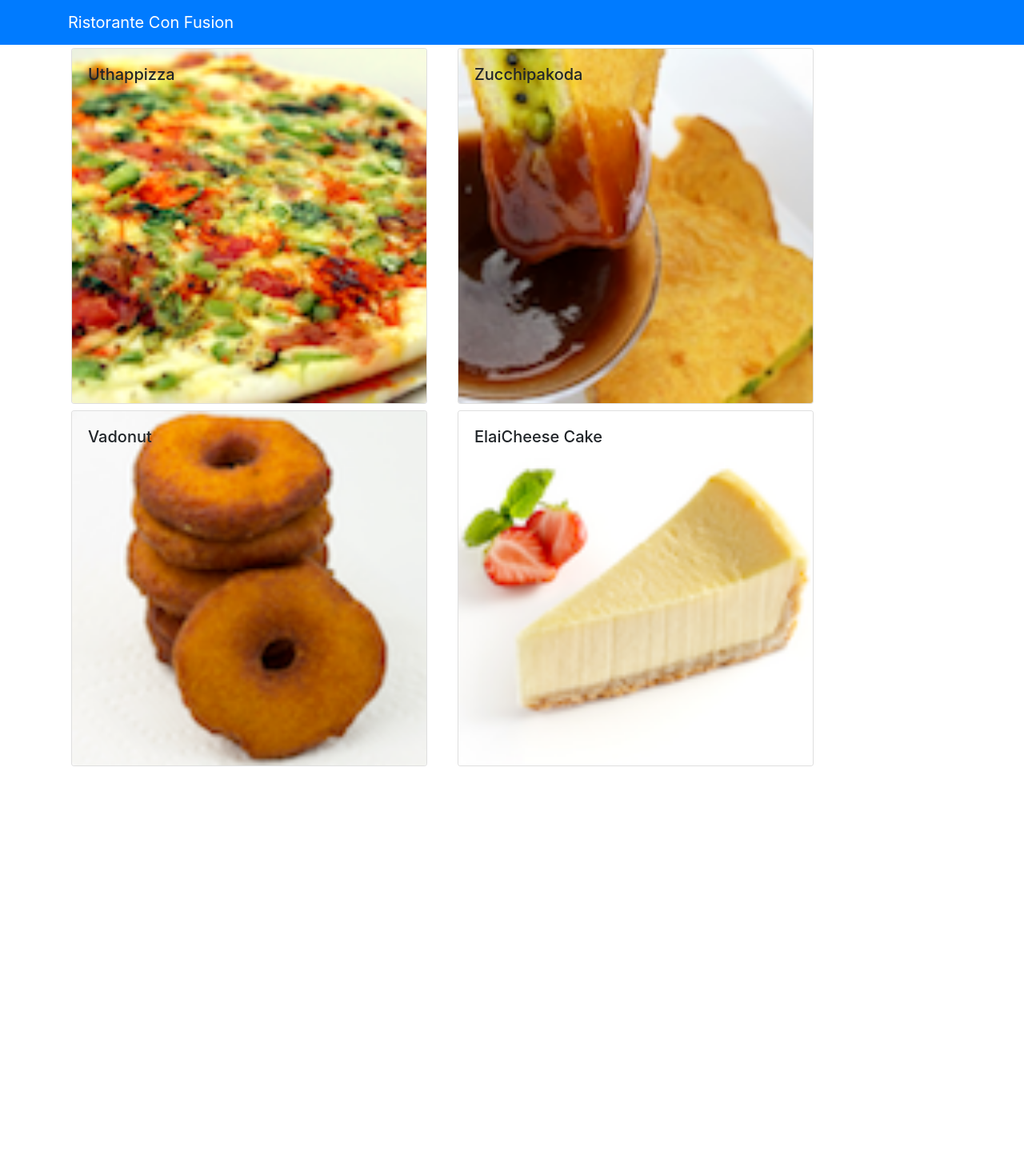
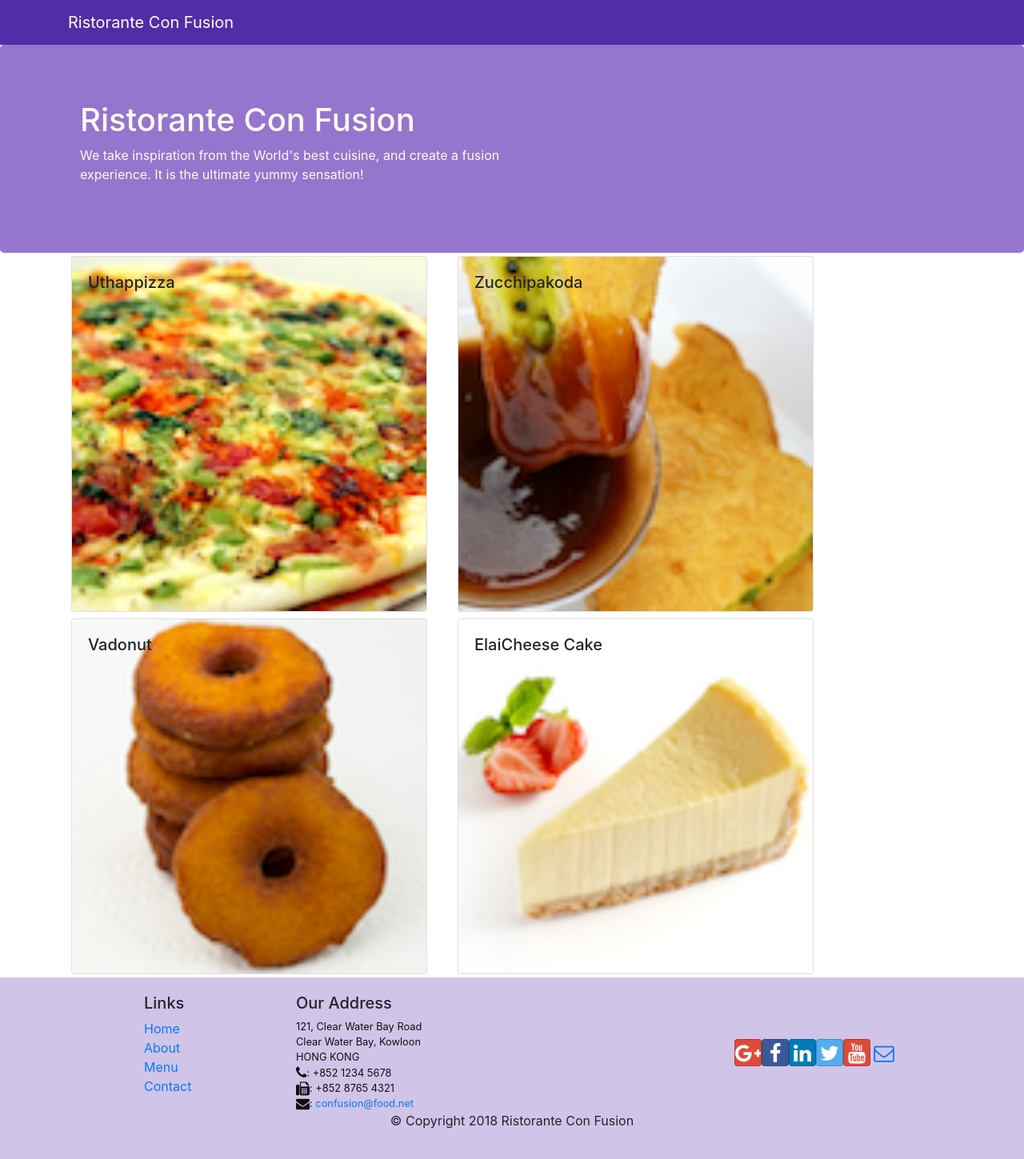
Before and after one commit to chunyuema/react-confusion, a React (Create React App) app: page /contactus in a window 1280 px wide. Shown: the whole page at 80% size. Before the commit the page ends 962 px from the top, so only its background shows below. Built offline with nearby package versions, Linux system fonts and the light colour scheme.

Commit message:
header and footer

```diff
--- a/package.json
+++ b/package.json
@@ -7,6 +7,8 @@
     "@testing-library/react": "^11.2.3",
     "@testing-library/user-event": "^12.6.0",
     "bootstrap": "^4.0.0",
+    "bootstrap-social": "^5.1.1",
+    "font-awesome": "^4.7.0",
     "react": "^17.0.1",
     "react-dom": "^17.0.1",
     "react-popper": "^0.9.2",
--- a/src/App.css
+++ b/src/App.css
@@ -1,38 +1,33 @@
-/* .App {
-  text-align: center;
+.row-header {
+  margin: 0px auto;
+  padding: 0px auto;
 }
 
-.App-logo {
-  height: 40vmin;
-  pointer-events: none;
+.row-content {
+  margin: 0px auto;
+  padding: 50px 0px 50px 0px;
+  border-bottom: 1px ridge;
+  min-height: 400px;
 }
 
-@media (prefers-reduced-motion: no-preference) {
-  .App-logo {
-    animation: App-logo-spin infinite 20s linear;
-  }
+.footer {
+  background-color: #d1c4e9;
+  margin: 0px auto;
+  padding: 20px 0px 20px 0px;
+}
+.jumbotron {
+  padding: 70px 30px 70px 30px;
+  margin: 0px auto;
+  background: #9575cd;
+  color: floralwhite;
 }
 
-.App-header {
-  background-color: #282c34;
-  min-height: 100vh;
-  display: flex;
-  flex-direction: column;
-  align-items: center;
-  justify-content: center;
-  font-size: calc(10px + 2vmin);
-  color: white;
+address {
+  font-size: 80%;
+  margin: 0px;
+  color: #0f0f0f;
 }
 
-.App-link {
-  color: #61dafb;
+.navbar-dark {
+  background-color: #512da8;
 }
-
-@keyframes App-logo-spin {
-  from {
-    transform: rotate(0deg);
-  }
-  to {
-    transform: rotate(360deg);
-  }
-} */
--- a/src/components/DishdetailComponent.js
+++ b/src/components/DishdetailComponent.js
@@ -56,4 +56,5 @@
         </div>
     )
 }
+
 export default DishDetail;
--- /dev/null
+++ b/src/components/FooterComponent.js
@@ -0,0 +1,50 @@
+import React from 'react';
+
+function Footer(props) {
+    return (
+        <div className="footer">
+            <div className="container">
+                <div className="row justify-content-center">
+                    <div className="col-4 offset-1 col-sm-2">
+                        <h5>Links</h5>
+                        <ul className="list-unstyled">
+                            <li><a href="#">Home</a></li>
+                            <li><a href="#">About</a></li>
+                            <li><a href="#">Menu</a></li>
+                            <li><a href="contactus.html">Contact</a></li>
+                        </ul>
+                    </div>
+                    <div className="col-7 col-sm-5">
+                        <h5>Our Address</h5>
+                        <address>
+                        121, Clear Water Bay Road<br />
+                        Clear Water Bay, Kowloon<br />
+                        HONG KONG<br />
+                        <i className="fa fa-phone fa-lg"></i>: +852 1234 5678<br />
+                        <i className="fa fa-fax fa-lg"></i>: +852 8765 4321<br />
+                        <i className="fa fa-envelope fa-lg"></i>: <a href="mailto:confusion@food.net">
+                            confusion@food.net</a>
+                        </address>
+                    </div>
+                    <div className="col-12 col-sm-4 align-self-center">
+                        <div className="text-center">
+                            <a className="btn btn-social-icon btn-google" href="http://google.com/+"><i className="fa fa-google-plus"></i></a>
+                            <a className="btn btn-social-icon btn-facebook" href="http://www.facebook.com/profile.php?id="><i className="fa fa-facebook"></i></a>
+                            <a className="btn btn-social-icon btn-linkedin" href="http://www.linkedin.com/in/"><i className="fa fa-linkedin"></i></a>
+                            <a className="btn btn-social-icon btn-twitter" href="http://twitter.com/"><i className="fa fa-twitter"></i></a>
+                            <a className="btn btn-social-icon btn-google" href="http://youtube.com/"><i className="fa fa-youtube"></i></a>
+                            <a className="btn btn-social-icon" href="mailto:"><i className="fa fa-envelope-o"></i></a>
+                        </div>
+                    </div>
+                </div>
+                <div className="row justify-content-center">
+                    <div className="col-auto">
+                        <p>© Copyright 2018 Ristorante Con Fusion</p>
+                    </div>
+                </div>
+            </div>
+        </div>
+    );
+}
+
+export default Footer;
--- /dev/null
+++ b/src/components/HeaderComponent.js
@@ -0,0 +1,28 @@
+import React, { Component } from 'react';
+import { Jumbotron, Navbar, NavbarBrand } from 'reactstrap';
+
+class Header extends Component {
+    render() {
+        return (
+            <React.Fragment>
+                <Navbar dark>
+                    <div className="container">
+                        <NavbarBrand href="/">Ristorante Con Fusion</NavbarBrand>
+                    </div>
+                </Navbar>
+                <Jumbotron>
+                    <div className="container">
+                        <div className="row row-header">
+                            <div className="col-12 col-sm-6">
+                                <h1>Ristorante Con Fusion</h1>
+                                <p>We take inspiration from the World's best cuisine, and create a fusion experience. It is the ultimate yummy sensation!</p>
+                            </div>
+                        </div>
+                    </div>
+                </Jumbotron>
+            </React.Fragment>
+        );
+    }
+}
+
+export default Header;
--- a/src/components/MainComponent.js
+++ b/src/components/MainComponent.js
@@ -1,8 +1,9 @@
 import React, { Component } from 'react';
-import { Navbar, NavbarBrand } from 'reactstrap';
 import Menu from './MenuComponent';
 import DishDetail from './DishdetailComponent';
 import { DISHES } from '../shared/dishes';
+import Header from './HeaderComponent';
+import Footer from './FooterComponent';
 
 class Main extends Component {
 
@@ -21,14 +22,10 @@
   render() {
     return (
       <div>
-        <Navbar dark color="primary">
-          <div className="container">
-            <NavbarBrand href="/">Ristorante Con Fusion</NavbarBrand>
-          </div>
-        </Navbar>
-        {/* pass in dishes as props to child component Menu */}
+        <Header />
         <Menu dishes={this.state.dishes} onClick={(dishId) => this.onDishSelect(dishId)}/>
         <DishDetail dish={this.state.dishes.filter((dish) => dish.id === this.state.selectedDish)[0]} />
+        <Footer />
       </div>
     );
   }
--- a/src/index.js
+++ b/src/index.js
@@ -1,6 +1,8 @@
 import React from 'react';
 import ReactDOM from 'react-dom';
 import 'bootstrap/dist/css/bootstrap.min.css';
+import 'font-awesome/css/font-awesome.min.css';
+import 'bootstrap-social/bootstrap-social.css';
 import './index.css';
 import App from './App';
 import reportWebVitals from './reportWebVitals';
```
Also changed, not shown: 2 other files (tests, documents, lock files or other folders).
